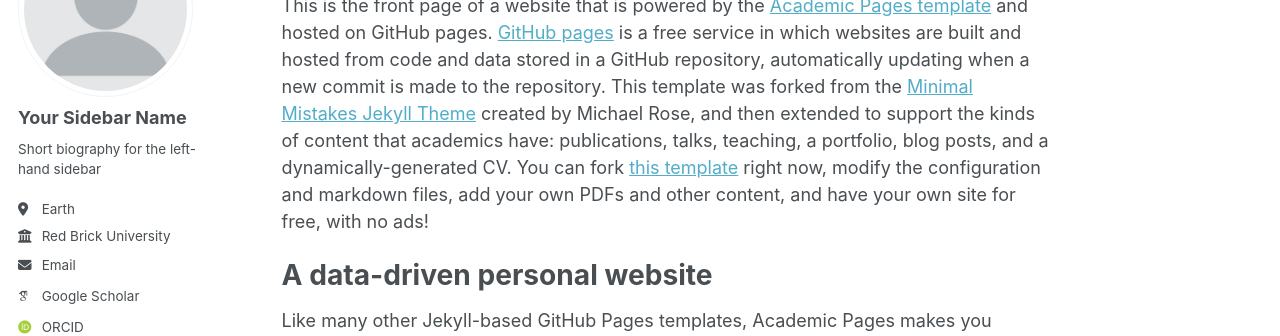
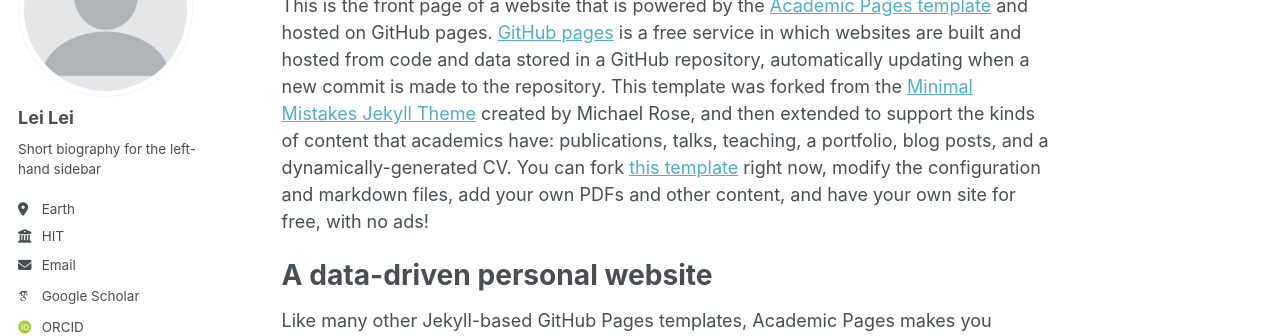
Before and after one commit to S-xnll/S-xnll.github.io, a Jekyll site: the page built from _pages/about.md, in a window 1280 px wide. Shown: the part 177-513 px from the top of the page. Built offline with Jekyll 4.4.1, drawn with Linux system fonts in a browser that asks for light colours; some web fonts are replaced.

Commit message:
Update _config.yml

```diff
--- a/_config.yml
+++ b/_config.yml
@@ -23,11 +23,11 @@ repository               : "academicpages/academicpages.github.io"
 author:
   # Biographic information
   avatar           : "profile.png"
-  name             : "Your Sidebar Name"
+  name             : "Lei Lei"
   pronouns         : # example: "she/her"
   bio              : "Short biography for the left-hand sidebar"
   location         : "Earth"
-  employer         : "Red Brick University"
+  employer         : "HIT"
   uri              : # URL
   email            : "none@example.org"
 
```
